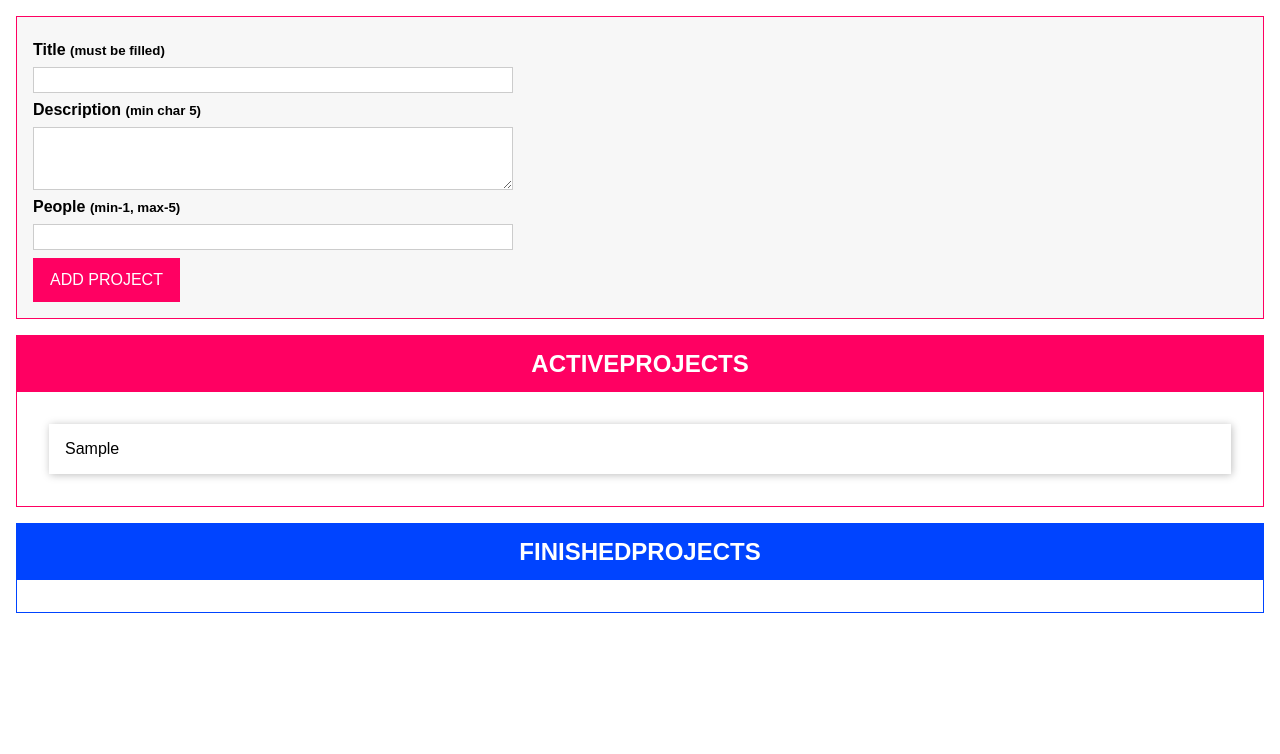
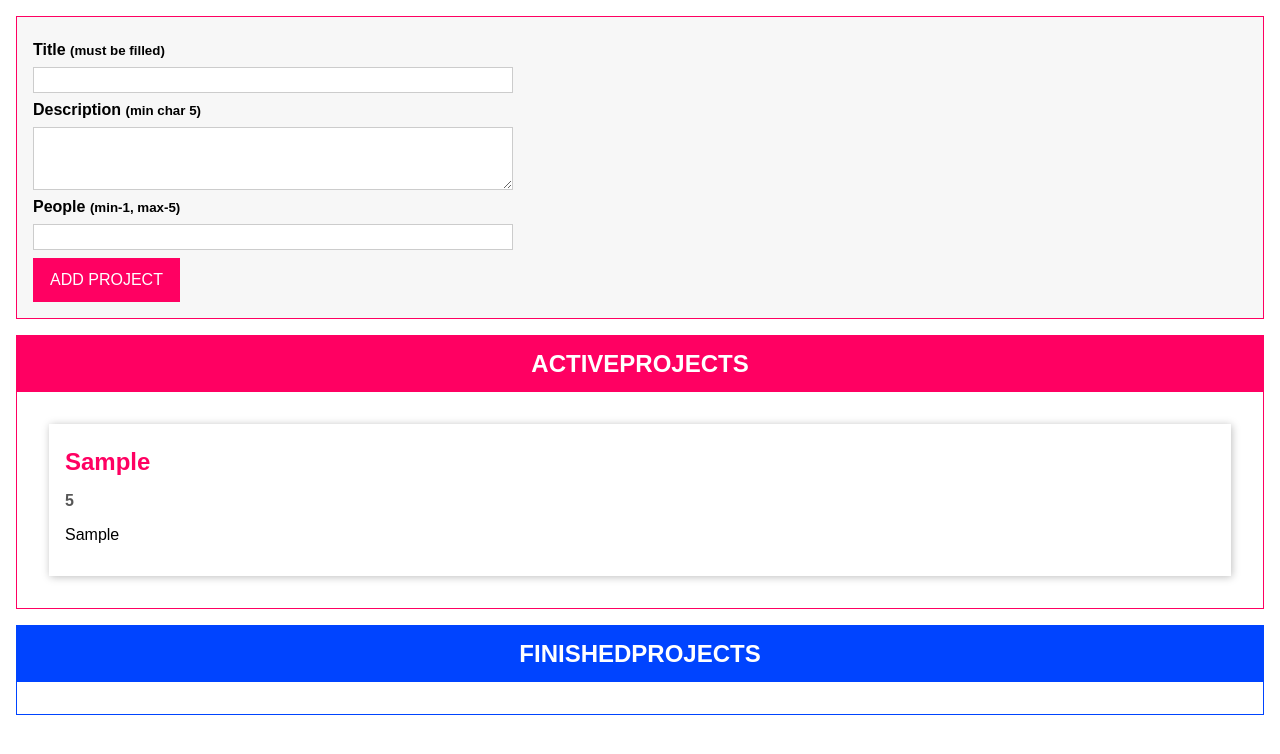
Before and after one commit to kamat-abhi/drag-drop-project-manager, a plain HTML site: page index.html in a window 1280 px wide. Both pictures are taken after typing "Sample", "Sample", "5" into the empty fields and a click on the button "ADD PROJECT". Drawn offline with Linux system fonts and the light colour scheme.

Commit message:
Add ProjectItem class to render individual project details in ProjectList

```diff
--- a/dist/app.js
+++ b/dist/app.js
@@ -108,6 +108,22 @@ class ProjectState extends State {
     }
 }
 const projectState = ProjectState.getInstance();
+class ProjectItem extends Component {
+    project;
+    constructor(hostId, project) {
+        super("single-project", hostId, false, project.id);
+        this.project = project;
+        this.configure();
+        this.renderContent();
+    }
+    configure() { }
+    renderContent() {
+        this.element.querySelector("h2").textContent = this.project.title;
+        this.element.querySelector("h3").textContent =
+            this.project.people.toString();
+        this.element.querySelector("p").textContent = this.project.description;
+    }
+}
 //ProjectList Class
 class ProjectList extends Component {
     type;
@@ -141,9 +157,7 @@ class ProjectList extends Component {
         const listEl = document.getElementById(`${this.type}-projects-list`);
         listEl.innerHTML = "";
         for (const prjItem of this.assignedProjects) {
-            const listItem = document.createElement("li");
-            listItem.textContent = prjItem.title;
-            listEl.appendChild(listItem);
+            new ProjectItem(this.element.querySelector("ul").id, prjItem);
         }
     }
 }
--- a/index.html
+++ b/index.html
@@ -27,7 +27,11 @@
       </form>
     </template>
     <template id="single-project">
-      <li></li>
+      <li>
+        <h2></h2>
+        <h3></h3>
+        <p></p>
+      </li>
     </template>
     <template id="project-list">
       <section class="projects">
```
Also changed, not shown: src/app.ts (+32 -6 lines).
